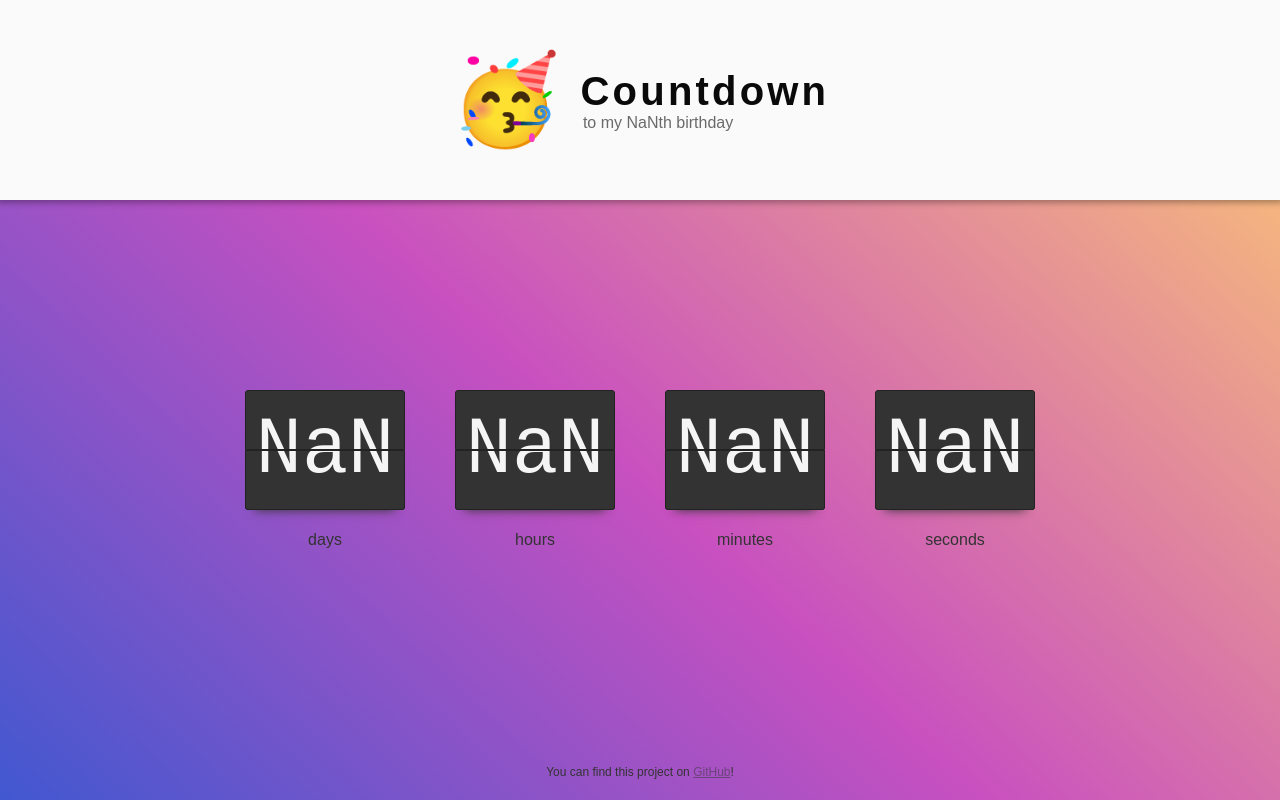
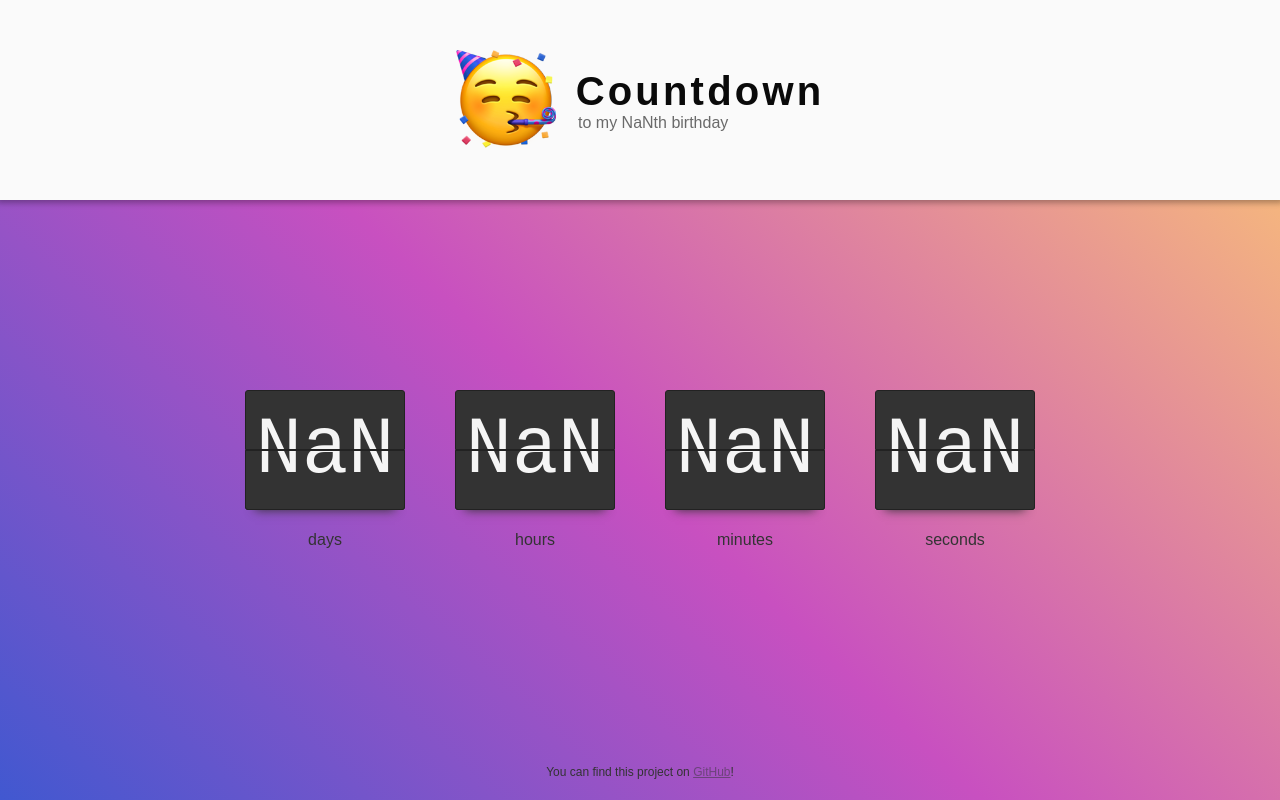
Before and after one commit to liborgabrhel/cz-liborgabrhel-birthday, a React (Create React App) app: page / in a window 1280 px wide. Built offline with nearby package versions, Linux system fonts and the light colour scheme.

Commit message:
refactor: emoji replacement

```diff
--- a/src/components/header/index.tsx
+++ b/src/components/header/index.tsx
@@ -6,6 +6,7 @@ import { ReduxStore } from "redux-store"
 import styled from "styled-components"
 import { theme } from "theme"
 import { getOrdinalSuffix } from "utils"
+import partyingFaceEmoji from "assets/images/partying-face-emoji.png"
 
 type Props = {
   children?: never
@@ -19,7 +20,7 @@ export const Header = (_props: Props) => {
     <Container>
       {/* Partying Face Emoji */}
       <EmojiWrapper>
-        <Emoji>{"🥳"}</Emoji>
+        <Emoji src={partyingFaceEmoji} alt={"partying face"} />
       </EmojiWrapper>
 
       {/* Heading */}
@@ -73,8 +74,14 @@ const Container = styled("header")`
   }
 `
 
-const Emoji = styled("span")`
-  font-size: 5.5rem;
+const Emoji = styled("img")`
+  width: 100px;
+  height: 100px;
+
+  @media screen and (max-width: 470px) {
+    width: 80px;
+    height: 80px;
+  }
 `
 
 const EmojiWrapper = styled("div")<{ color?: string }>`
```
